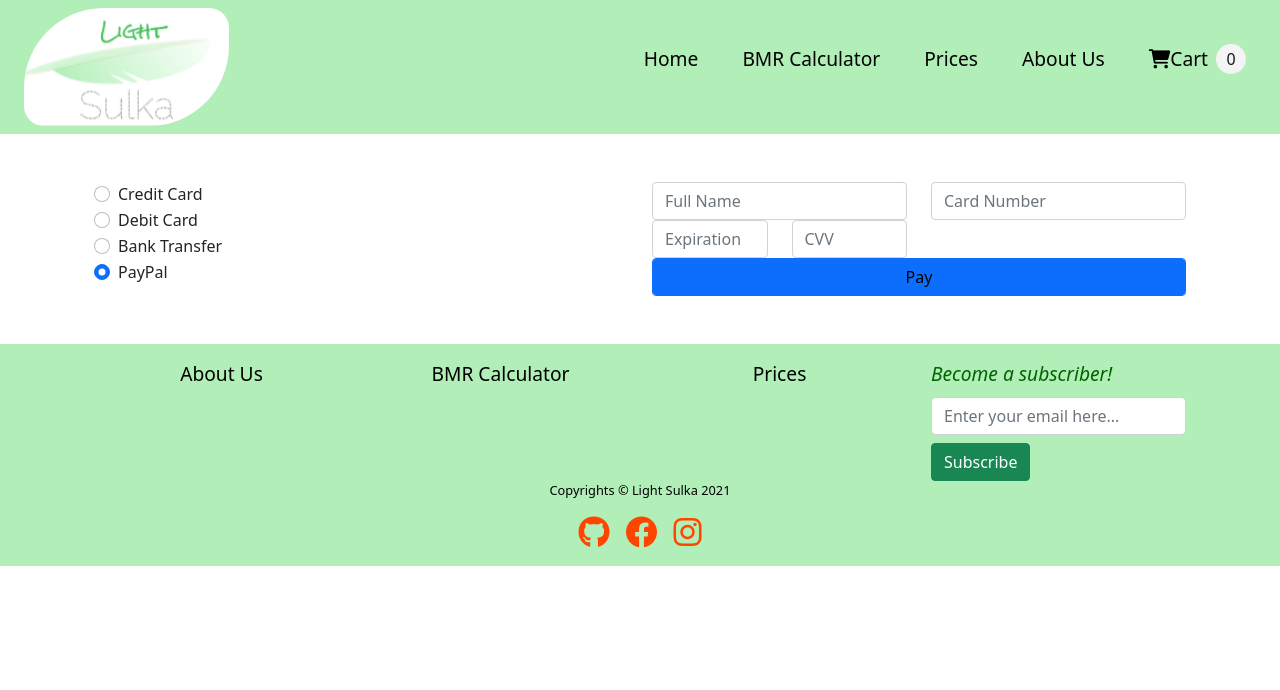
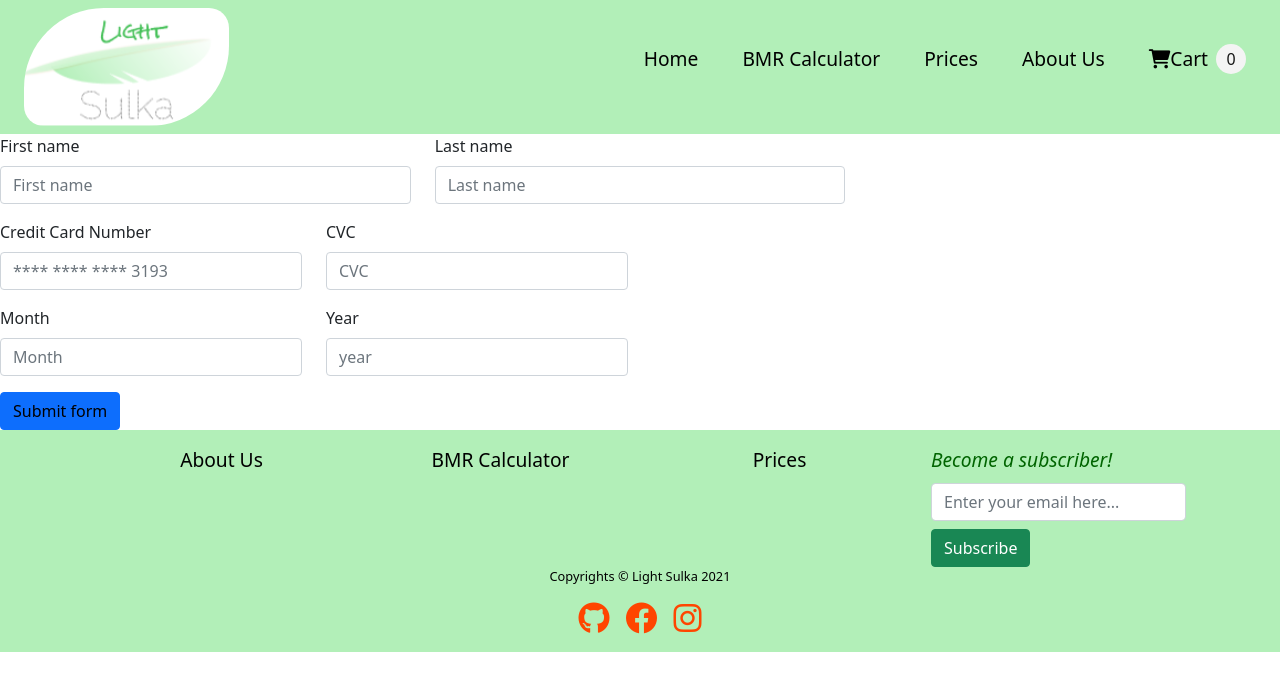
Before and after one commit to rajeevRuhaan/Light_Sulka, a React (Create React App) app in the folder frontend/: page /payments in a window 1280 px wide. Shown: the top 690 px of the page. Built offline with nearby package versions, Linux system fonts and the light colour scheme.

Commit message:
finished steps

```diff
--- a/frontend/package.json
+++ b/frontend/package.json
@@ -13,7 +13,6 @@
     "react": "^17.0.2",
     "react-bootstrap": "^2.0.0-rc.0",
     "react-dom": "^17.0.2",
-    "react-mailchimp-subscribe": "^2.1.3",
     "react-redux": "^7.2.5",
     "react-responsive-carousel": "^3.2.22",
     "react-router-dom": "^5.3.0",
--- a/frontend/src/screens/PaymentPopup.js
+++ b/frontend/src/screens/PaymentPopup.js
@@ -6,20 +6,7 @@ const PaymentPopup = ({ onClose }) => {
     <div className="modal d-block">
       <div className="modal-dialog">
         <div className="modal-content">
-          <p>
-            {" "}
-            <i
-              className="far fa-times-circle"
-              onClick={onClose}
-              style={{ width: "100px", height: "50px" }}
-            ></i>
-          </p>
-          <h1>Calculator</h1>
-          <div>
-            <h3>Your BMR result</h3>
-            <p>text</p>
-          </div>
-          <p>Text</p>
+          <h3>Thank you for your payment"</h3>
           <Button onClick={onClose}>Close</Button>
         </div>
       </div>
--- a/frontend/src/screens/Payments.js
+++ b/frontend/src/screens/Payments.js
@@ -1,116 +1,78 @@
 import React, { useState } from "react";
 import Form from "react-bootstrap/Form";
 import Button from "react-bootstrap/Button";
+import Row from "react-bootstrap/Row";
+import Col from "react-bootstrap/Col";
+import InputGroup from "react-bootstrap/InputGroup";
 import PaymentPopup from "./PaymentPopup";
 import "./Payments.css";
 
-const Payments = () => {
+const Payment = () => {
+  const [validated, setValidated] = useState(false);
   const [showModel, setShowModel] = useState(false);
 
   const handleSubmit = (e) => {
-    // e.preventDefault();
-    setShowModel(true);
+    const form = e.currentTarget;
+    if (form.checkValidity() === false) {
+      e.preventDefault();
+      e.stopPropagation();
+      setShowModel(true);
+      e.target.reset();
+    }
+
+    setValidated(true);
   };
+
   return (
     <>
-      <Form onSubmit={handleSubmit}>
-        <div className="container_payments">
-          <div className="container">
-            <div className="row">
-              <div className="col-md-6">
-                <div className="form-check">
-                  <input
-                    name="paymentMethod"
-                    type="radio"
-                    className="form-check-input"
-                    checked
-                    required
-                  ></input>
-                  <label for="creditCard">Credit Card</label>
-                </div>
-
-                <div className="form-check">
-                  <input
-                    name="paymentMethod"
-                    type="radio"
-                    className="form-check-input"
-                    checked
-                    required
-                  ></input>
-                  <label for="debitCard">Debit Card</label>
-                </div>
-
-                <div className="form-check">
-                  <input
-                    name="paymentMethod"
-                    type="radio"
-                    className="form-check-input"
-                    checked
-                    required
-                  ></input>
-                  <label for="bankTransfer">Bank Transfer</label>
-                </div>
-                <div className="form-check">
-                  <input
-                    name="paymentMethod"
-                    type="radio"
-                    className="form-check-input"
-                    checked
-                    required
-                  ></input>
-                  <label for="paypal">PayPal</label>
-                </div>
-              </div>
-              <div className="col-md-6">
-                <form action="">
-                  <div className="row">
-                    <div className="form-group col-md-6">
-                      <input
-                        type="text"
-                        placeholder="Full Name"
-                        className="form-control"
-                        required
-                      ></input>
-                    </div>
-                    <div className="form-group col-md-6">
-                      <input
-                        type="text"
-                        placeholder="Card Number"
-                        className="form-control"
-                        required
-                      ></input>
-                    </div>
-                  </div>
-                  <div className="row">
-                    <div className="form-group col-md-3">
-                      <input
-                        type="text"
-                        placeholder="Expiration"
-                        className="form-control"
-                        required
-                      ></input>
-                    </div>
-                    <div className="form-group col-md-3">
-                      <input
-                        type="text"
-                        placeholder="CVV"
-                        className="form-control"
-                        required
-                      ></input>
-                    </div>
-                  </div>
-                  <div className="form-row">
-                    <div className="form-group col-md-12 text-center">
-                      <Button type="submit" className="form-control">
-                        Pay
-                      </Button>
-                    </div>
-                  </div>
-                </form>
-              </div>
-            </div>
-          </div>
-        </div>
+      <Form noValidate validated={validated} onSubmit={handleSubmit}>
+        <Row className="mb-3">
+          <Form.Group as={Col} md="4" controlId="validationCustom01">
+            <Form.Label>First name</Form.Label>
+            <Form.Control required type="text" placeholder="First name" />
+          </Form.Group>
+          <Form.Group as={Col} md="4" controlId="validationCustom02">
+            <Form.Label>Last name</Form.Label>
+            <Form.Control required type="text" placeholder="Last name" />
+          </Form.Group>
+        </Row>
+        <Row className="mb-3">
+          <Form.Group as={Col} md="3" controlId="validationCustom03">
+            <Form.Label>Credit Card Number</Form.Label>
+            <Form.Control
+              type="text"
+              placeholder="**** **** **** 3193"
+              required
+            />
+            <Form.Control.Feedback type="invalid">
+              Must be 16 cracters
+            </Form.Control.Feedback>
+          </Form.Group>
+          <Form.Group as={Col} md="3" controlId="validationCustom04">
+            <Form.Label>CVC</Form.Label>
+            <Form.Control type="text" placeholder="CVC" required />
+            <Form.Control.Feedback type="invalid">
+              Security code.
+            </Form.Control.Feedback>
+          </Form.Group>
+        </Row>
+        <Row className="mb-3">
+          <Form.Group as={Col} md="3" controlId="validationCustom03">
+            <Form.Label>Month</Form.Label>
+            <Form.Control type="number" placeholder="Month" required />
+            <Form.Control.Feedback type="invalid">
+              month of card
+            </Form.Control.Feedback>
+          </Form.Group>
+          <Form.Group as={Col} md="3" controlId="validationCustom04">
+            <Form.Label>Year</Form.Label>
+            <Form.Control type="number" placeholder="year" required />
+            <Form.Control.Feedback type="invalid">
+              year of card.
+            </Form.Control.Feedback>
+          </Form.Group>
+        </Row>
+        <Button type="submit">Submit form</Button>
       </Form>
       {showModel && (
         <PaymentPopup show={showModel} onClose={() => setShowModel(false)} />
@@ -119,4 +81,4 @@ const Payments = () => {
   );
 };
 
-export default Payments;
+export default Payment;
```
Also changed, not shown: 2 other files (tests, documents, lock files or other folders).
